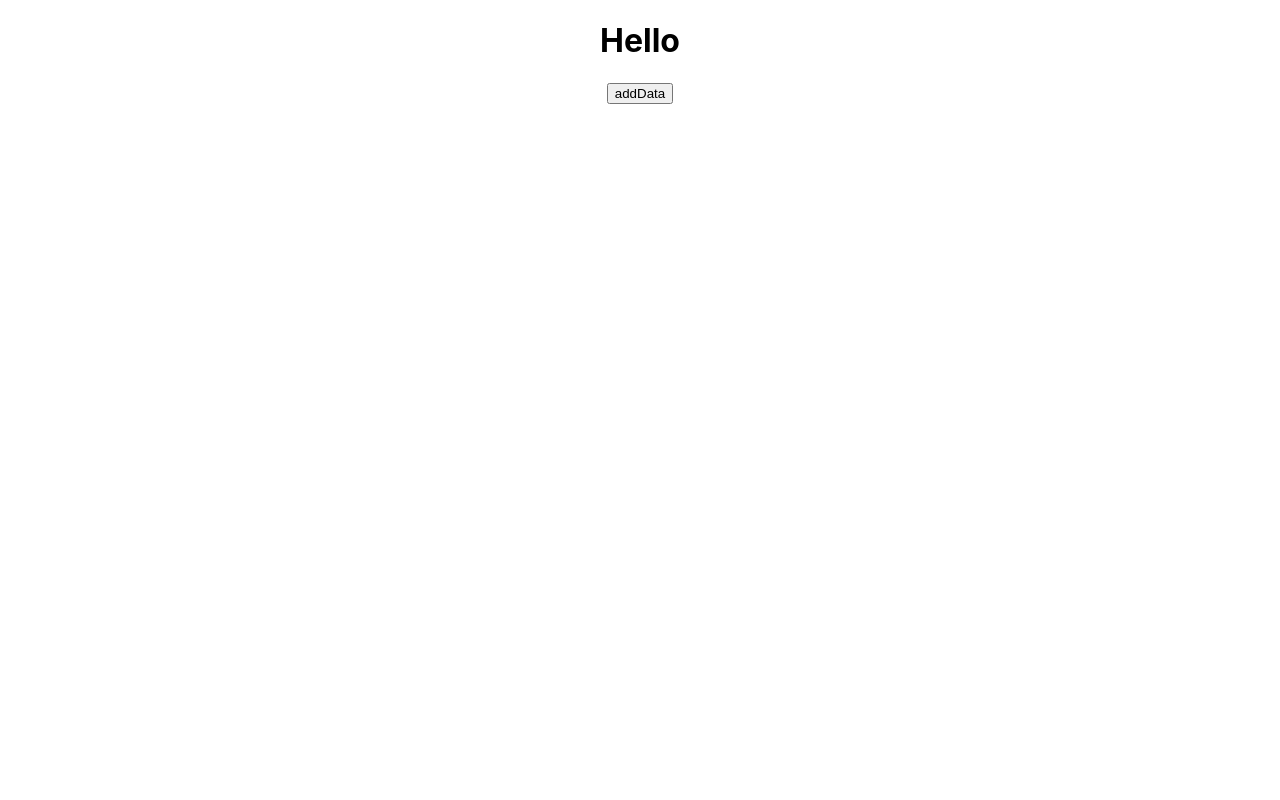
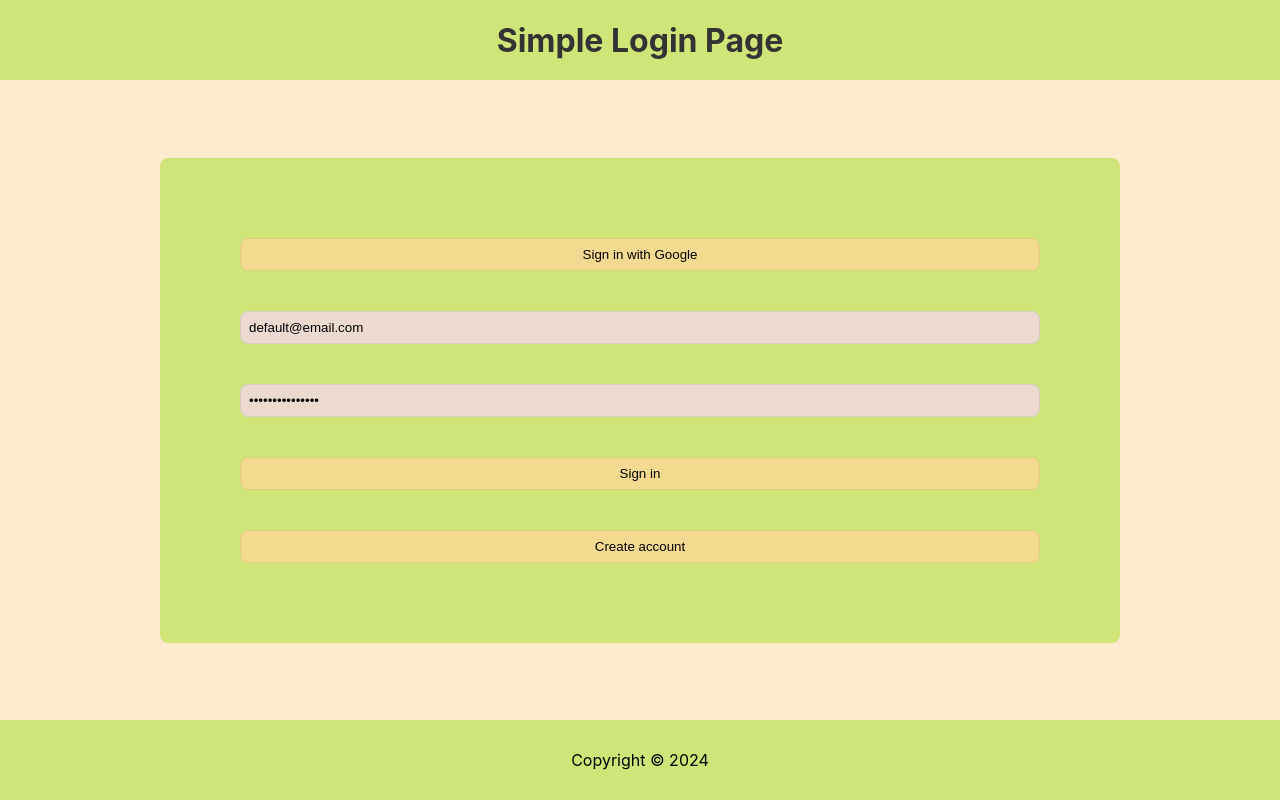
Before and after one commit to jili0/mood-pad, a React (Create React App) app: page / in a window 1280 px wide. Built offline with nearby package versions, Linux system fonts and the light colour scheme; no server answers; the database is empty.

Commit message:
Add login

```diff
--- a/package.json
+++ b/package.json
@@ -10,7 +10,7 @@
     "firebase": "^10.7.1",
     "react": "^18.2.0",
     "react-dom": "^18.2.0",
-    "react-scripts": "5.0.1",
+    "react-scripts": "^5.0.1",
     "web-vitals": "^2.1.4"
   },
   "scripts": {
--- a/src/App.js
+++ b/src/App.js
@@ -1,43 +1,50 @@
-import './App.css';
-import React from "react"
-import {db, myCollection} from "./firebase"
-//onSnapshot enables: listen to changes in the firestore database and then act accordingly in the local code
-import { onSnapshot, addDoc, doc, deleteDoc } from "firebase/firestore"
+import React from "react";
+import { initializeApp } from "firebase/app";
+import { getAuth, onAuthStateChanged} from "firebase/auth";
 
-function App() {
-  const [data, setData] = React.useState([])
+import "./App.css";
+import Header from "./components/Header";
+import Main from "./components/Main";
+import SignedIn from "./components/SignedIn";
+import Footer from "./components/Footer";
 
-  React.useEffect(() => {
-    const unsubscribeFunction = onSnapshot(myCollection, (snapshot) => {
-      // Sync up our local notes array with the snapshot data
-      console.log("Database is changing!")
-      const dataArr = snapshot.docs.map(doc => ({
-        ...doc.data(),
-        id: doc.id
-      }))
-      setData(dataArr)
+const App = () => {
+  const [signedIn, setSignedIn] = React.useState(false);
+
+  const firebaseConfig = {
+    apiKey: "AIzaSyD6QAiG1M9jcmlidvHBPL8fZocb2S8Ia48",
+    authDomain: "jili0-react-project.firebaseapp.com",
+    projectId: "jili0-react-project",
+    storageBucket: "jili0-react-project.appspot.com",
+    messagingSenderId: "1067526600287",
+    appId: "1:1067526600287:web:7fece1f469faec016e0dea",
+    measurementId: "G-FJKCTSMY82",
+  };
+
+  const app = initializeApp(firebaseConfig);
+  const auth = getAuth(app);
+
+  React.useEffect(()=>{
+    onAuthStateChanged(auth, (user) => {
+      if (user) {
+        setSignedIn(true)
+      } else {
+        setSignedIn(false)
+      }
     })
-    return () => unsubscribeFunction
   }, [])
-
-  const addData = async () => {
-    const newData = {body: "I am a newData"}
-    const newDataReference = await addDoc(myCollection, newData)
-    console.log(newDataReference.id)
-  }
-
-  const deleteData = async (id) => {
-    const docReference = doc(db, "myCollection", id)
-    await deleteDoc(docReference)
-  }
 
   return (
     <div className="App">
-      <h1>Hello</h1>
-      <button onClick={addData}>addData</button>
-
+      <Header />
+      {signedIn ? (
+        <SignedIn auth={auth} />
+      ) : (
+        <Main auth={auth} />
+      )}
+      <Footer />
     </div>
   );
-}
+};
 
 export default App;
--- /dev/null
+++ b/src/components/Footer.js
@@ -0,0 +1,8 @@
+import React from "react"
+
+const Footer = () => {
+  return (
+    <footer>Copyright &copy; 2024</footer>
+  )
+}
+export default Footer
--- /dev/null
+++ b/src/components/Header.js
@@ -0,0 +1,10 @@
+import React from "react"
+
+const Header = () => {
+  return (
+    <header>
+      <h1>Simple Login Page</h1>
+    </header>
+  )
+}
+export default Header
--- /dev/null
+++ b/src/components/Main.js
@@ -0,0 +1,74 @@
+import React from "react";
+
+import {
+  createUserWithEmailAndPassword,
+  signInWithEmailAndPassword,
+  GoogleAuthProvider,
+  signInWithPopup
+} from "firebase/auth";
+
+const Main = ({ toggleSignedIn, auth }) => {
+  const [email, setEmail] = React.useState("default@email.com");
+  const [password, setPassword] = React.useState("defaultPassword");
+  const provider = new GoogleAuthProvider();
+
+  const changeEmail = (e) => {
+    setEmail(e.target.value);
+    console.log(email);
+  };
+  const changePassword = (e) => {
+    setPassword(e.target.value);
+    console.log(password);
+  };
+
+  const signInWithGoogle = () => {
+    console.log("Sign in with Google");
+    provider.addScope('https://www.googleapis.com/auth/contacts.readonly');
+    signInWithPopup(auth, provider)
+      .then((result) => {
+        console.log("Signed in with Google!")
+      }).catch((error) => {
+        console.error(error.message)
+      });
+
+  };
+
+  const signIn = () => {
+    signInWithEmailAndPassword(auth, email, password)
+      .then(console.log("sign in..."))
+      .catch((error) => {
+        console.error(error.message);
+      });
+  };
+
+  const createAccount = () => {
+    createUserWithEmailAndPassword(auth, email, password)
+      .then(console.log("create account..."))
+      .catch((err) => console.error(err.code));
+  };
+
+  return (
+    <main>
+      <div className="signInElements">
+        <button onClick={signInWithGoogle}>Sign in with Google</button>
+        <input
+          id="email"
+          placeholder="email"
+          onChange={changeEmail}
+          value={email}
+        />
+        <input
+          id="password"
+          type="password"
+          placeholder="password"
+          onChange={changePassword}
+          value={password}
+        />
+        <button onClick={signIn}>Sign in</button>
+
+        <button onClick={createAccount}>Create account</button>
+      </div>
+    </main>
+  );
+};
+export default Main;
--- /dev/null
+++ b/src/components/SignedIn.js
@@ -0,0 +1,22 @@
+import React from "react"
+import { signOut } from "firebase/auth";
+import UserSection from "./UserSection";
+
+const SignedIn = ({ auth, toggleSignedIn }) => {
+
+  const signOutUser = () => {
+    signOut(auth)
+      .then(console.log("successful signed out"))
+      .catch((error) => console.error(error.message));
+  };
+
+  return (
+    <main>
+      <UserSection auth={auth}/>
+      <button onClick={signOutUser}>Sign out</button>
+
+    </main>
+  );
+};
+
+export default SignedIn;
--- /dev/null
+++ b/src/components/UserSection.js
@@ -0,0 +1,19 @@
+import React from "react"
+
+
+const UserSection = ({auth}) => {
+  const userPhoto = auth.currentUser.photoURL ?  <img className="user-photo" scr={auth.currentUser.photoURL || "../images/user-default.svg"} alt="user photo"/> : <svg className="user-photo" xmlns="http://www.w3.org/2000/svg" height="50" width="50" viewBox="0 0 448 512">{/* !Font Awesome Free 6.5.1 by @fontawesome - https://fontawesome.com License - https://fontawesome.com/license/free Copyright 2024 Fonticons, Inc. */}<path d="M224 256A128 128 0 1 0 224 0a128 128 0 1 0 0 256zm-45.7 48C79.8 304 0 383.8 0 482.3C0 498.7 13.3 512 29.7 512H418.3c16.4 0 29.7-13.3 29.7-29.7C448 383.8 368.2 304 269.7 304H178.3z"/></svg>
+
+  return(
+    <>
+      <h2>User Section</h2>
+      {userPhoto}
+      <p>{"User Email: " + auth.currentUser.email}</p>
+      <p>{"User ID: " + auth.currentUser.uid}</p>
+      <p>{auth.currentUser.emailVerified || "Email not verified yet"}</p>
+
+      </>
+  )
+}
+
+export default UserSection
--- a/src/firebase.js
+++ /dev/null
@@ -1,24 +0,0 @@
-// Import the functions you need from the SDKs you need
-import { initializeApp } from "firebase/app";
-import { getAnalytics } from "firebase/analytics";
-import { getFirestore, collection} from "firebase/firestore";
-// TODO: Add SDKs for Firebase products that you want to use
-// https://firebase.google.com/docs/web/setup#available-libraries
-
-// Your web app's Firebase configuration
-// For Firebase JS SDK v7.20.0 and later, measurementId is optional
-const firebaseConfig = {
-  apiKey: "AIzaSyD6QAiG1M9jcmlidvHBPL8fZocb2S8Ia48",
-  authDomain: "jili0-react-project.firebaseapp.com",
-  projectId: "jili0-react-project",
-  storageBucket: "jili0-react-project.appspot.com",
-  messagingSenderId: "1067526600287",
-  appId: "1:1067526600287:web:7fece1f469faec016e0dea",
-  measurementId: "G-FJKCTSMY82"
-};
-
-// Initialize Firebase
-const app = initializeApp(firebaseConfig);
-const analytics = getAnalytics(app);
-export const db = getFirestore(app);
-export const myCollection = collection(db, "collection")
--- a/src/index.css
+++ b/src/index.css
@@ -5,9 +5,83 @@ body {
     sans-serif;
   -webkit-font-smoothing: antialiased;
   -moz-osx-font-smoothing: grayscale;
+  background-color: blanchedalmond;
+  position: relative;
 }
 
 code {
   font-family: source-code-pro, Menlo, Monaco, Consolas, 'Courier New',
     monospace;
 }
+
+header {
+  color: #333;
+  background-color: rgb(207, 229, 119);
+  position: absolute;
+  top: 0;
+  left: 0;
+  right: 0;
+  height: 10vh;
+  display: grid;
+  place-content: center;
+
+
+}
+
+main {
+  height: 100vh;
+  padding-block: auto;
+  display: grid;
+  place-content: center;
+}
+
+.signInElements {
+  display: flex;
+  flex-direction: column;
+  width: 80vw;
+  max-width: 800px;
+  gap: 5vh;
+  background-color: rgb(207, 229, 119);
+  padding: 10vh;
+  border-radius: .5rem;
+}
+
+.signInElements > input {
+  background-color: rgb(236, 217, 208);
+  padding: .5rem;
+  border-radius: .5rem;
+  border: solid 1px rgba(0, 128, 0, 0.1);
+}
+
+.signInElements > button {
+  background-color: rgb(244, 218, 144);
+  padding: .5rem;
+  border-radius: .5rem;
+  border: solid 1px rgba(0, 128, 0, 0.1);
+}
+
+.signInElements > button:hover {
+  background-color: rgb(245, 205, 96);
+}
+
+.user-photo {
+  height: 50px;
+  width: 50px;
+  border: solid 2px #333;
+  padding: .5rem;
+  border-radius: 50%;
+  background-color: rgb(207, 229, 119);
+  margin-inline: auto;
+  margin-block: 1rem;
+}
+
+footer {
+  background-color: rgb(207, 229, 119);
+  position: absolute;
+  left: 0;
+  right: 0;
+  bottom: 0;
+  height: 10vh;
+  display: grid;
+  place-content: center;
+}
--- a/src/index.js
+++ b/src/index.js
@@ -3,6 +3,7 @@ import ReactDOM from 'react-dom/client';
 import './index.css';
 import App from './App';
 import reportWebVitals from './reportWebVitals';
+
 
 const root = ReactDOM.createRoot(document.getElementById('root'));
 root.render(
```
Also changed, not shown: 1 other file (tests, documents, lock files or other folders).
